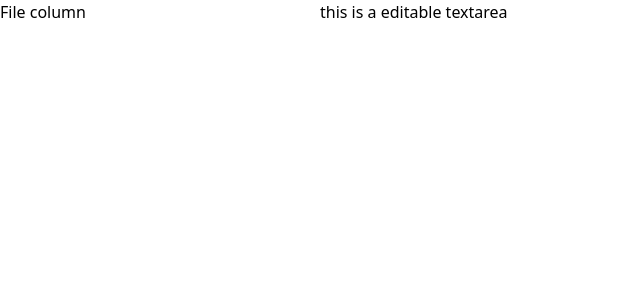
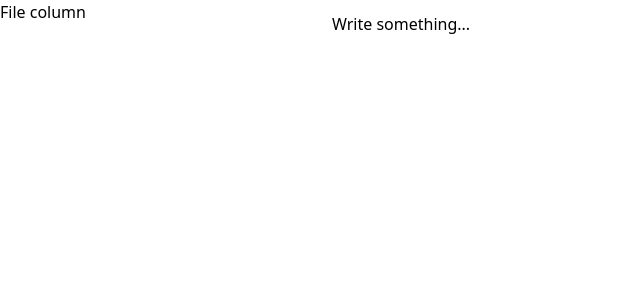
Before and after one commit to aditya172926/Blockoverflow-2.0, a React (Vite) app: page / in a window 1280 px wide. Shown: the top 300 px of the page, without its empty margins (0-640 px from the left). Built offline with nearby package versions, Linux system fonts and the light colour scheme.

Commit message:
chore: created filemanager and content area component

```diff
--- a/src/App.tsx
+++ b/src/App.tsx
@@ -1,6 +1,8 @@
 import { useState } from "react";
 import reactLogo from "./assets/react.svg";
 import { invoke } from "@tauri-apps/api/tauri";
+import FileManager from "./components/fileManager";
+import ContentArea from "./components/ContentArea";
 
 
 function App() {
@@ -8,12 +10,8 @@ function App() {
   return (
     <div className="container">
       <div className="flex flex-row h-screen">
-        <div className="basis-1/4">
-          <p>File column</p>
-        </div>
-        <div className="basis-3/4" contentEditable={true}>
-          <p>this is a editable textarea</p>
-        </div>
+        <FileManager />
+        <ContentArea />
       </div>
     </div>
   );
--- /dev/null
+++ b/src/components/ContentArea.tsx
@@ -0,0 +1,8 @@
+const ContentArea = () => {
+    return (
+        <div className="basis-3/4 p-3" contentEditable={true}>
+            <p>Write something...</p>
+        </div>
+    )
+}
+export default ContentArea;
--- /dev/null
+++ b/src/components/FileManager.tsx
@@ -0,0 +1,9 @@
+const FileManager = () => {
+    return (
+        <div className="basis-1/4">
+            <p>File column</p>
+        </div>
+    );
+}
+
+export default FileManager
```
